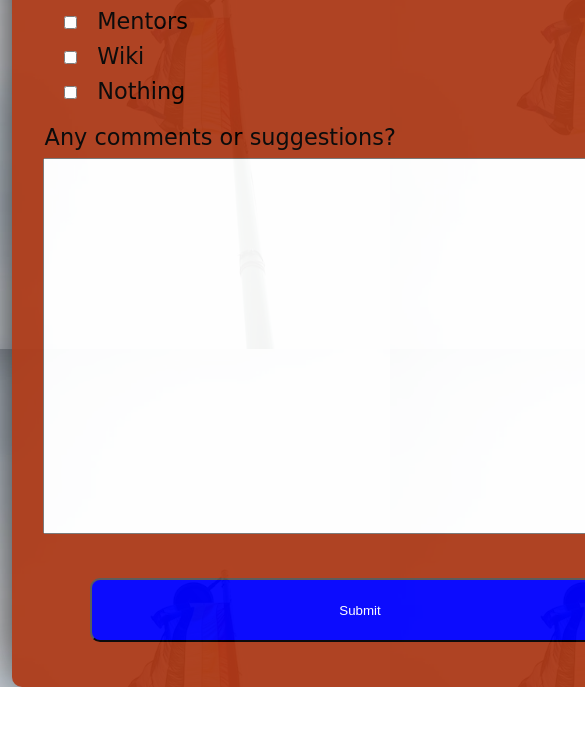
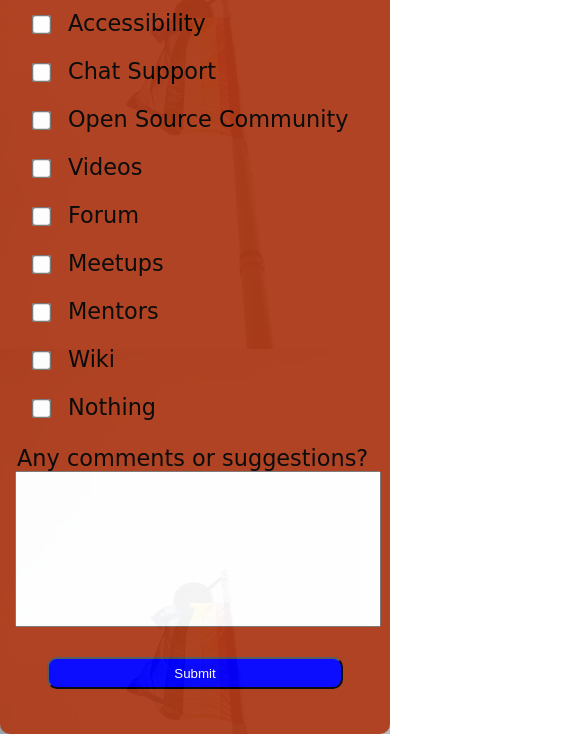
Before and after one commit to smraza547/Survey_Form, a plain HTML site: page index.html in a window 390 px wide. Shown: the part 821-1555 px from the top of the page, 585 px wide, since content can reach past the window. Before the commit the page ends 1508 px from the top, so only its background shows below. Drawn offline with Linux system fonts and the light colour scheme.

Commit message:
Update styles.css

```diff
--- a/styles.css
+++ b/styles.css
@@ -1,55 +1,33 @@
-@media only screen and (max-width: 760px) {
-    *{
+@media only screen and (max-width: 499px){
+    body{
         margin:0;
+        width: 100vw;
     }
-    body{
-        height:100vh;
+    main{
+        width: 100vw;
+        margin:none;
     }
-    h1{
-        font-size: 2.3rem;
+    fieldset{
+        padding:0;
+        margin:5px 0;
     }
-    p{
-        margin-bottom:0.9vh;
+}
+@media only screen and (min-width: 500px){
+    main{
+        width:80vw;
+        margin:auto;
     }
-    main {
-        margin:0.6rem auto;
-        height: 100%;
-      }
-    form{
-        margin:auto;
-        width:80vh;
-        padding:0;
-        min-height:100vh;
+    fieldset{
+        margin:20px;
     }
-    form fieldset{
-        margin:0 0.4vh;
-    }
-    form label{
-        margin:0.2vh;
-    }
-    form input, form textarea{
-        font-size: 2rem;
-    }
-    form textarea{
-        min-width: 98%;
-    }
-    button{
-        min-height: 4rem;
-    }
-  }
+}
+
 body{
     background-image:url(./images/Background.jpeg);
     background-size: contain;
-    min-height: 100vh;
     font-family:cursive,Arial, Helvetica, sans-serif;
 }
-main{
-    min-width:320px;
-    width:720px;
-    max-width: 1100px;
-    margin:auto;
 
-}
 h1,p{
     text-align: center;
 }
@@ -89,10 +67,13 @@ form{
 }
 input[type="checkbox"],input[type="radio"]{
     margin:10px 20px;
+    -ms-transform: scale(1.5); /* IE 9 */
+    -webkit-transform: scale(1.5); /* Chrome, Safari, Opera */
+    transform: scale(1.5);
 }
 
 fieldset{
-    margin:20px;
+    margin:5px;
     border:none;
 }
 fieldset input{
@@ -100,7 +81,7 @@ fieldset input{
 }
 textarea{
     resize: none;
-    min-width: 100%;
+    width: 100%;
 }
 .personal_info{
     margin-top:0;
@@ -108,6 +89,6 @@ textarea{
 .personal_info input{
     display: inline-block;
     width:100%;
-    height: 1.8rem;
+    height: 3vh;
     border-radius: 10px;
 }
```
